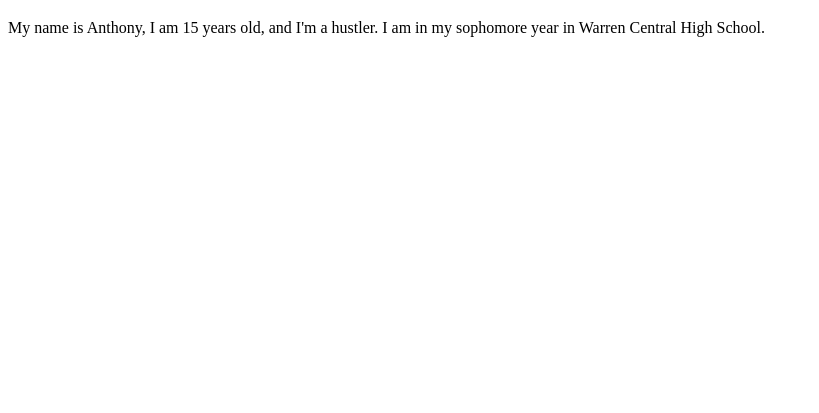
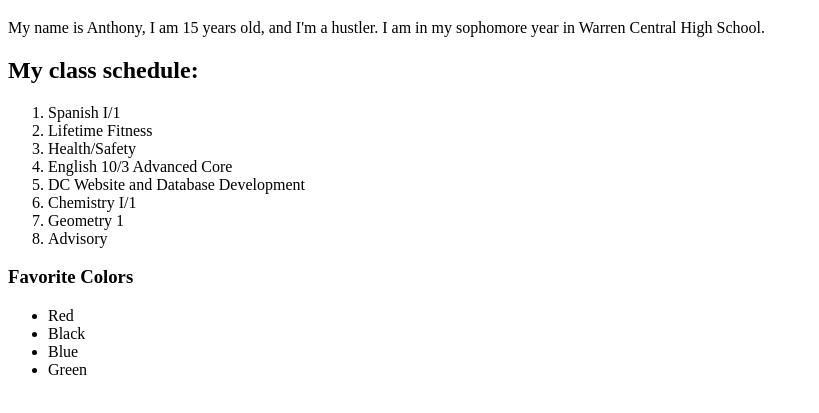
Before and after one commit to PLAMADDHARLIN3/FirstWebPage, a plain HTML site: page index.html in a window 1280 px wide. Shown: the part 61-474 px from the top of the page, without its empty margins (0-819 px from the left). Drawn offline with Linux system fonts and the light colour scheme.

Commit message:
added lists

```diff
--- a/index.html
+++ b/index.html
@@ -5,8 +5,30 @@
     <title>Title</title>
 </head>
 <body>
-<H1>All About Me</H1>
+    <h1>All About Me</h1>
 
-<p>My name is Anthony, I am 15 years old, and I'm a hustler. I am in my sophomore year in Warren Central High School.</p>
+    <p>My name is Anthony, I am 15 years old, and I'm a hustler. I am in my sophomore year in Warren Central High
+        School.</p>
+    <h2>My class schedule:</h2>
+    <ol>
+        <li>Spanish I/1</li>
+        <li>Lifetime Fitness</li>
+        <li>Health/Safety</li>
+        <li>English 10/3 Advanced Core</li>
+        <li>DC Website and Database Development</li>
+        <li>Chemistry I/1</li>
+        <li>Geometry 1</li>
+        <li>Advisory</li>
+    </ol>
+    <h3>Favorite Colors</h3>
+    <ul>
+        <li>Red</li>
+        <li>Black</li>
+        <li>Blue</li>
+        <li>Green</li>
+
+    </ul>
+
+
 </body>
 </html>
```
